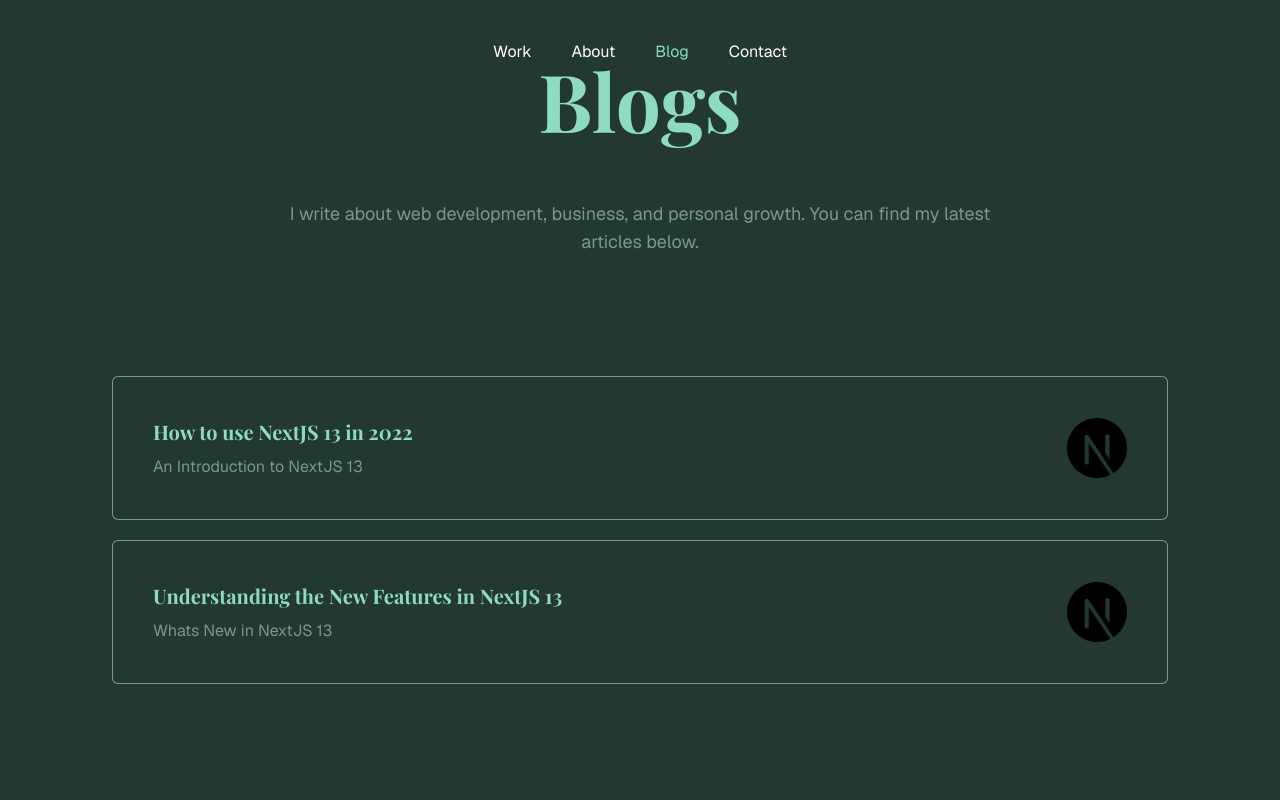
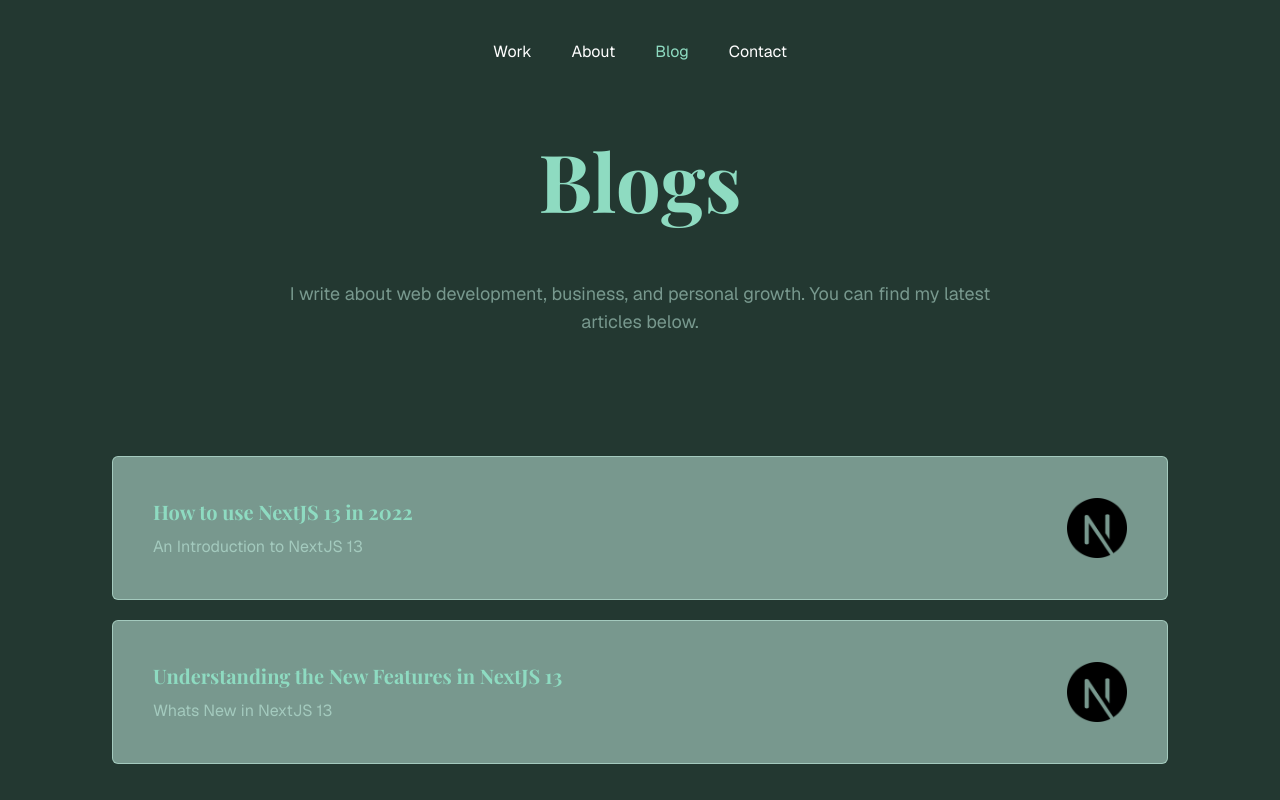
Before and after one commit to Zarksm/rynngrha, a Next.js app: page /blog in a window 1280 px wide. Shown: the top 800 px of the page. Built offline with nearby package versions, Linux system fonts and the light colour scheme; a web font is replaced by a local one.

Commit message:
feat: anim, blog, etc

```diff
--- a/src/app/blog/page.jsx
+++ b/src/app/blog/page.jsx
@@ -5,7 +5,7 @@
 
 const Blog = () => {
   return (
-    <div className="w-full h-auto bg-primary px-10 md:px-28 pt-32 md:pt-0 md:py-40">
+    <div className="w-full h-auto bg-primary px-10 md:px-28 pt-32 md:pt-20 md:py-40">
       <div className="py-10 md:container flex flex-col gap-10 md:gap-20">
         <div className="">
           <h1 className="font-fairplay text-[46px] md:text-[80px] text-greenl text-center font-bold px-10 md:px-0 mb-5 md:mb-0">
@@ -20,10 +20,10 @@
           {Blogs.map((blog) => (
             <div
               key={blog.id}
-              className="w-full bg-primary border border-greenls rounded-md overflow-hidden"
+              className="w-full bg-greenls border border-greenls rounded-md overflow-hidden"
             >
               <Link href={`/blog/${blog.id}`}>
-                <div className="flex flex-col-reverse md:flex-row justify-between gap-y-5 md:gap-y-0 md:items-center p-4 md:p-10 hover:bg-greenls transition duration-300 ease-in-out">
+                <div className="flex flex-col-reverse md:flex-row justify-between gap-y-5 md:gap-y-0 md:items-center p-4 md:p-10 hover:bg-primary transition duration-300 ease-in-out">
                   <div>
                     <h1 className="font-fairplay font-bold text-[20px] text-greenl">
                       {blog.title}
```
